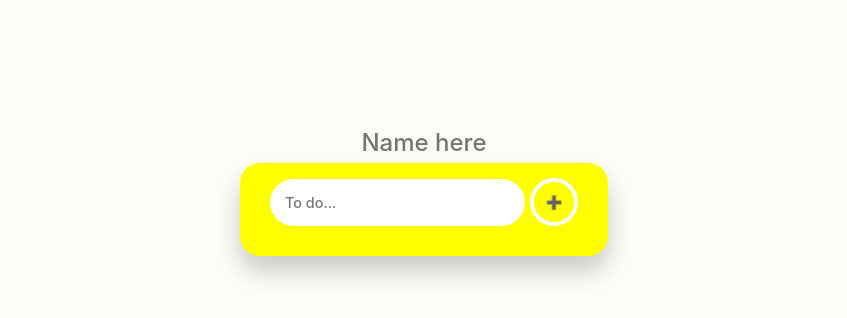
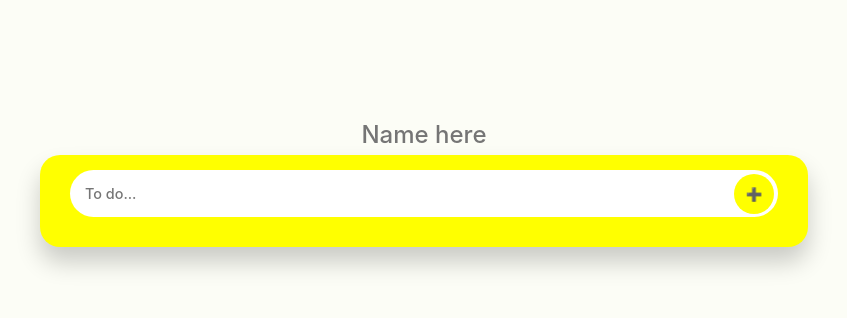
Before and after one commit to XOFFF/todo, a plain HTML site: page src/index.html in a window 1280 px wide. Shown: the whole page, without its empty margins (216-1063 px from the left). Drawn offline with Linux system fonts and the light colour scheme.

Commit message:
CSS and input bug fix

```diff
--- a/src/index.html
+++ b/src/index.html
@@ -6,13 +6,12 @@
       name="viewport"
       content="width=device-width, initial-scale=1.0, maximum-scale=1"
     />
-    <title>Document</title>
+    <title>Todo list</title>
     <link rel="stylesheet" href="style.css" />
   </head>
   <body>
     <div class="content">
       <div class="header">
-        <h2 class="title">
         <input
           type="text"
           id="name"
@@ -20,7 +19,6 @@
           autocomplete="off"
           contenteditable
         />
-        </h2>
       </div>
 
       <div class="main-box">
--- a/src/script.js
+++ b/src/script.js
@@ -11,7 +11,7 @@ window.addEventListener('load', () => {
 
   nameInput.value = userName;
 
-  nameInput.addEventListener('change', (e) => {
+  nameInput.addEventListener('input', (e) => {
     localStorage.setItem('userName', e.target.value.trim());
     addTasks();
   });
--- a/src/style.css
+++ b/src/style.css
@@ -28,43 +28,33 @@ body {
 }
 
 .content {
-  position: relative;
+  position: fixed;
   display: flex;
   flex-direction: column;
   inset: 0;
   margin: auto;
   height: fit-content;
-  margin-top: 10%;
+  margin-top: 15vh;
   gap: 6px;
-  max-width: 700px;
+  max-width: 768px;
 }
 
 .header {
+  display: flex;
   align-items: center;
   justify-content: center;
-  margin: auto;
-  width: fit-content;
 }
 
-.header .title {
-  display: flex;
-}
-
-.header .title input {
+.header input {
   min-width: 0;
   width: fit-content;
   field-sizing: content;
-}
-
-.header .title,
-.header .title input {
+  text-align: right;
   font-size: 1.5rem;
   font-weight: 500;
 }
 
 .main-box {
-  margin: auto;
-  max-width: 700px;
   padding: var(--gap-basic);
   gap: 10px;
   margin-bottom: fit-content;
@@ -133,10 +123,6 @@ input[type='checkbox']:checked {
   font-weight: 500;
 }
 
-#user-input:focus-within {
-  box-shadow: 3px 3px 5px rgba(0, 0, 0, 0.1) inset;
-}
-
 #user-input:valid {
   display: block;
 }
@@ -157,11 +143,9 @@ input[type='checkbox']:checked {
 }
 
 #add-task-btn {
-  width: 48px;
-  height: 48px;
-  border-radius: var(--rounded + 4px);
-  border: 4px solid;
-  border-color: var(--btn-add-task-color);
+  position: absolute;
+  display: flex;
+  right: 4px;
 }
 
 .btn:hover {
@@ -224,6 +208,11 @@ input[type='checkbox']:checked {
     margin-bottom: 0;
   }
 
+  .header {
+    margin: 0 var(--gap-basic);
+    justify-content: end;
+  }
+
   .btn {
     background: var(--main-box-back-color);
   }
@@ -252,3 +241,13 @@ input[type='checkbox']:checked {
     border-radius: var(--rounded) var(--rounded) 0 0;
   }
 }
+
+input:-webkit-autofill,
+input:-webkit-autofill:focus,
+input:-webkit-autofill:hover {
+  background-color: transparent !important;
+  -webkit-box-shadow: 0 0 0 0 inset !important;
+  -webkit-text-fill-color: inherit !important;
+  border-color: inherit !important;
+  transition: background-color 5000s ease-in-out 0s;
+}
```
Also changed, not shown: firebase.json. Lines whose indentation alone changed are shown as unchanged.
